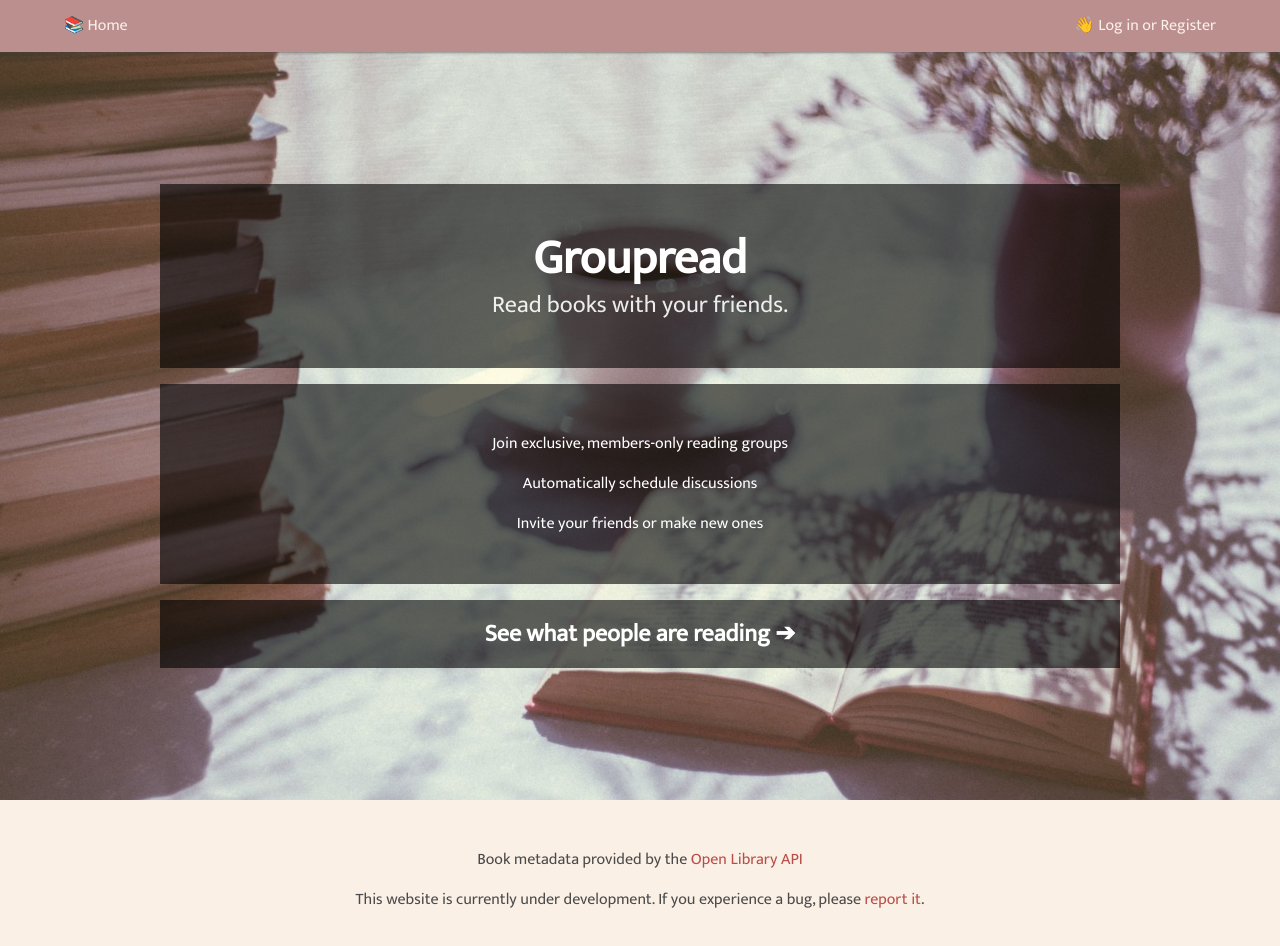
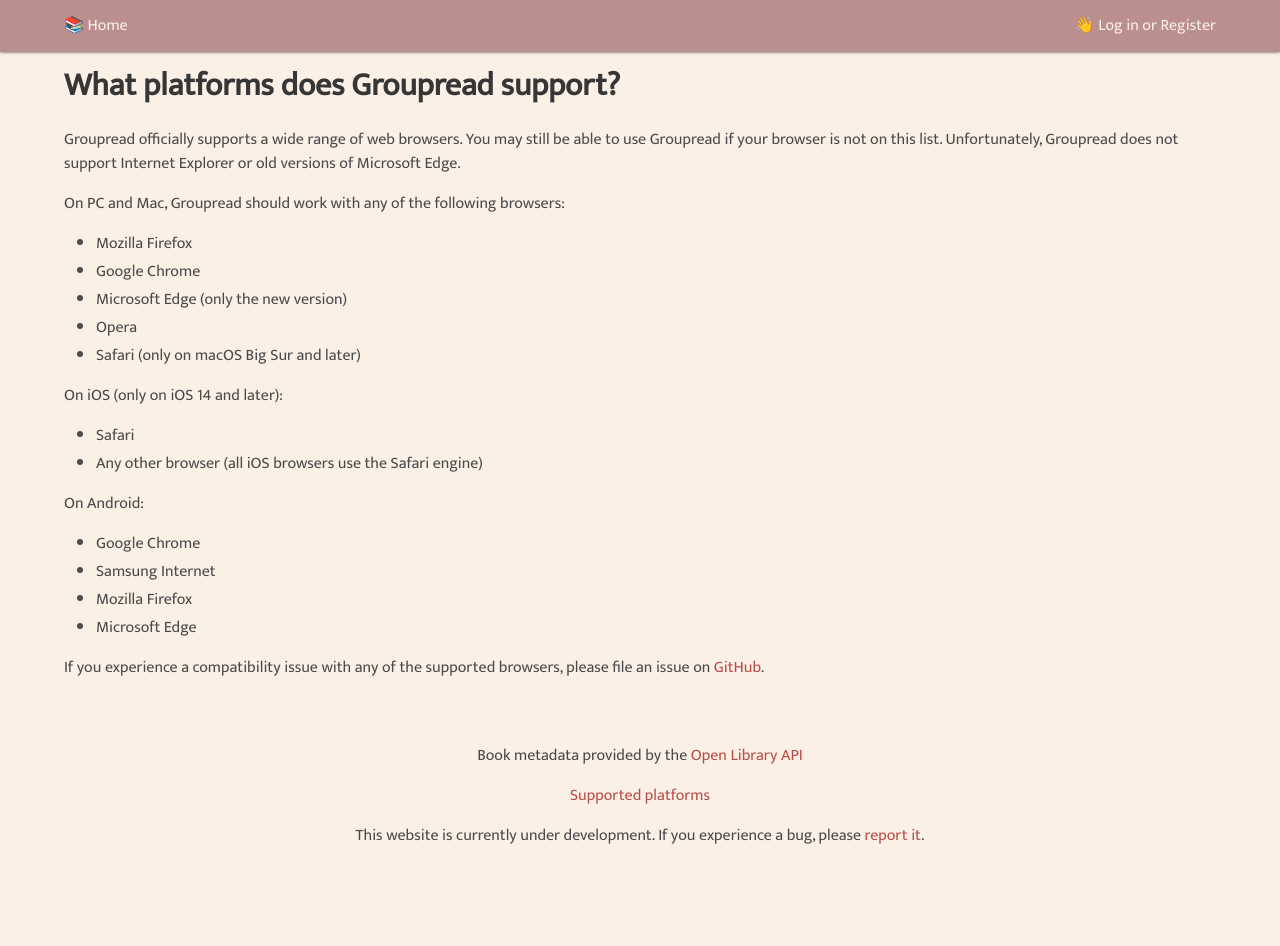
Before and after one commit to mythmakerseven/groupread, a React (Create React App) app in the folder frontend/: page /compatibility in a window 1280 px wide. Shown: the top 946 px of the page. Built offline with nearby package versions, Linux system fonts and the light colour scheme; the HTML template or start-up script is replaced by a standard one.

Commit message:
add browser compatibility page

```diff
--- a/frontend/src/App.tsx
+++ b/frontend/src/App.tsx
@@ -11,6 +11,7 @@ import GroupList from './components/GroupList'
 import PostView from './components/PostView'
 import Footer from './components/Footer'
 import GroupScheduler from './components/GroupScheduler'
+import Compatibility from './components/Compatibility'
 import { initializeUser } from './reducers/userReducer'
 import { useAppDispatch } from './hooks'
 
@@ -45,6 +46,9 @@ const App: React.FC = () => {
           <Route path="/groups">
             <GroupList />
           </Route>
+          <Route path="/compatibility">
+            <Compatibility />
+          </Route>
           <Route path="/">
             <HomePage />
           </Route>
--- /dev/null
+++ b/frontend/src/components/Compatibility.tsx
@@ -0,0 +1,33 @@
+import React from 'react'
+
+const Compatibility: React.FC = () => (
+  <div className='container pt-4 pb-4'>
+    <div className='content'>
+      <h1 className='title'>What platforms does Groupread support?</h1>
+      <p>Groupread officially supports a wide range of web browsers. You may still be able to use Groupread if your browser is not on this list. Unfortunately, Groupread does not support Internet Explorer or old versions of Microsoft Edge.</p>
+      <p>On PC and Mac, Groupread should work with any of the following browsers:</p>
+      <ul>
+        <li>Mozilla Firefox</li>
+        <li>Google Chrome</li>
+        <li>Microsoft Edge (only the new version)</li>
+        <li>Opera</li>
+        <li>Safari (only on macOS Big Sur and later)</li>
+      </ul>
+      <p>On iOS (only on iOS 14 and later):</p>
+      <ul>
+        <li>Safari</li>
+        <li>Any other browser (all iOS browsers use the Safari engine)</li>
+      </ul>
+      <p>On Android:</p>
+      <ul>
+        <li>Google Chrome</li>
+        <li>Samsung Internet</li>
+        <li>Mozilla Firefox</li>
+        <li>Microsoft Edge</li>
+      </ul>
+      <p>If you experience a compatibility issue with any of the supported browsers, please file an issue on <a href='https://github.com/mythmakerseven/groupread/issues'>GitHub</a>.</p>
+    </div>
+  </div>
+)
+
+export default Compatibility
--- a/frontend/src/components/Footer.tsx
+++ b/frontend/src/components/Footer.tsx
@@ -1,10 +1,12 @@
 import React from 'react'
+import { Link } from 'react-router-dom'
 
 const Footer: React.FC = () => {
   return (
     <footer className='footer'>
       <div className='content has-text-centered'>
         <p>Book metadata provided by the <a href="https://openlibrary.org/">Open Library API</a></p>
+        <p><Link to='/compatibility'>Supported platforms</Link></p>
         <p>This website is currently under development. If you experience a bug, please <a href='https://github.com/mythmakerseven/groupread/issues'>report it</a>.</p>
       </div>
     </footer>
--- a/frontend/src/components/LoginModal/RegisterForm.tsx
+++ b/frontend/src/components/LoginModal/RegisterForm.tsx
@@ -30,7 +30,8 @@ const RegisterForm: React.FC<Props> = ({ setOpen }) => {
       email: data.email,
     }
 
-    // TODO: see comment on corresponding ./LoginForm code
+    // see comment on corresponding ./LoginForm code
+    // regarding TypeScript errors
     const res = await dispatch(registerUser(userCredentials))
     if (res.error) {
       return setError('username', { message: `${res.error.message}` })
```
